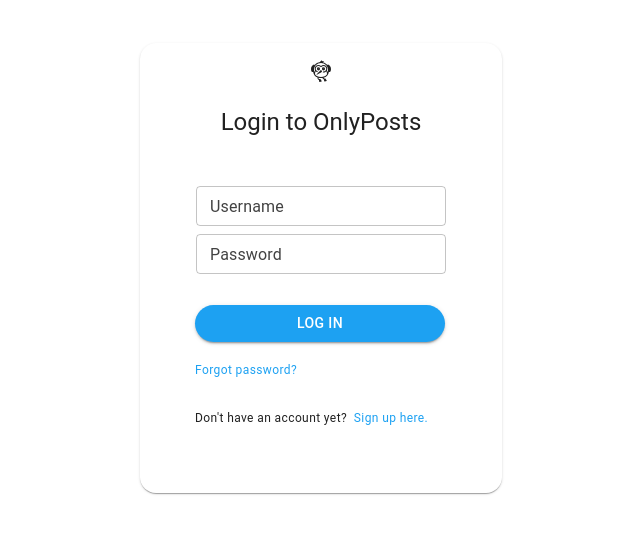
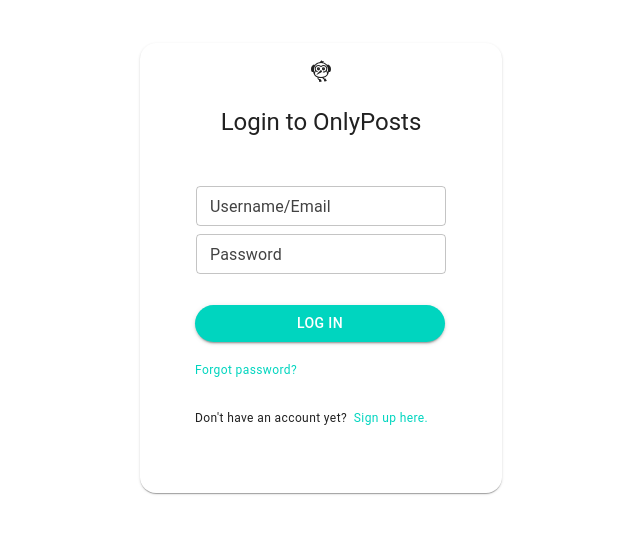
Before and after one commit to React-Revalida/socmed-app-frontend, a React (Create React App) app: page /login in a window 1280 px wide. Shown: the part 116-650 px from the top of the page, without its empty margins (319-959 px from the left). Built offline with nearby package versions, Linux system fonts and the light colour scheme.

Commit message:
updated login page style

```diff
--- a/src/components/LoginForm.jsx
+++ b/src/components/LoginForm.jsx
@@ -1,15 +1,9 @@
-import {
-  Card,
-  CardContent,
-  CardHeader,
-  Grid,
-  Icon,
-  Typography,
-} from "@mui/material";
+import { Card, CardContent, CardHeader, Typography } from "@mui/material";
 import React from "react";
 import FlutterDashIcon from "@mui/icons-material/FlutterDash";
 import { Button, CardActions, TextField } from "@mui/material";
 import { Box, fontWeight, textAlign } from "@mui/system";
+import { Link } from "react-router-dom";
 
 const LoginForm = () => {
   return (
@@ -35,7 +29,7 @@ const LoginForm = () => {
           <Box width={250}>
             <TextField
               name="username"
-              label="Username"
+              label="Username/Email"
               variant="outlined"
               margin="normal"
               size="small"
@@ -56,25 +50,32 @@ const LoginForm = () => {
             variant="contained"
             sx={{
               width: 250,
-              backgroundColor: "#1DA1F2",
+              backgroundColor: "#00d5bf",
               borderRadius: 8,
+              ":hover": {
+                backgroundColor: "#00d5bf",
+              },
             }}
           >
             Log In
           </Button>
         </CardActions>
         <Box marginBottom={3}>
-          <Typography variant="caption" color={"#1DA1F2"} marginLeft={"15px"}>
-            Forgot password?
-          </Typography>
+          <Link to="/forgot-password" style={{ textDecoration: "none" }}>
+            <Typography variant="caption" color={"#00d5bf"} marginLeft={"15px"}>
+              Forgot password?
+            </Typography>
+          </Link>
         </Box>
         <Box marginBottom={4}>
           <Typography variant="caption" marginLeft={"15px"}>
             Don't have an account yet? &nbsp;
           </Typography>
-          <Typography variant="caption" color={"#1DA1F2"}>
-            Sign up here.
-          </Typography>
+          <Link to="/register" style={{ textDecoration: "none" }}>
+            <Typography variant="caption" color={"#00d5bf"}>
+              Sign up here.
+            </Typography>
+          </Link>
         </Box>
       </Card>
     </>
```
